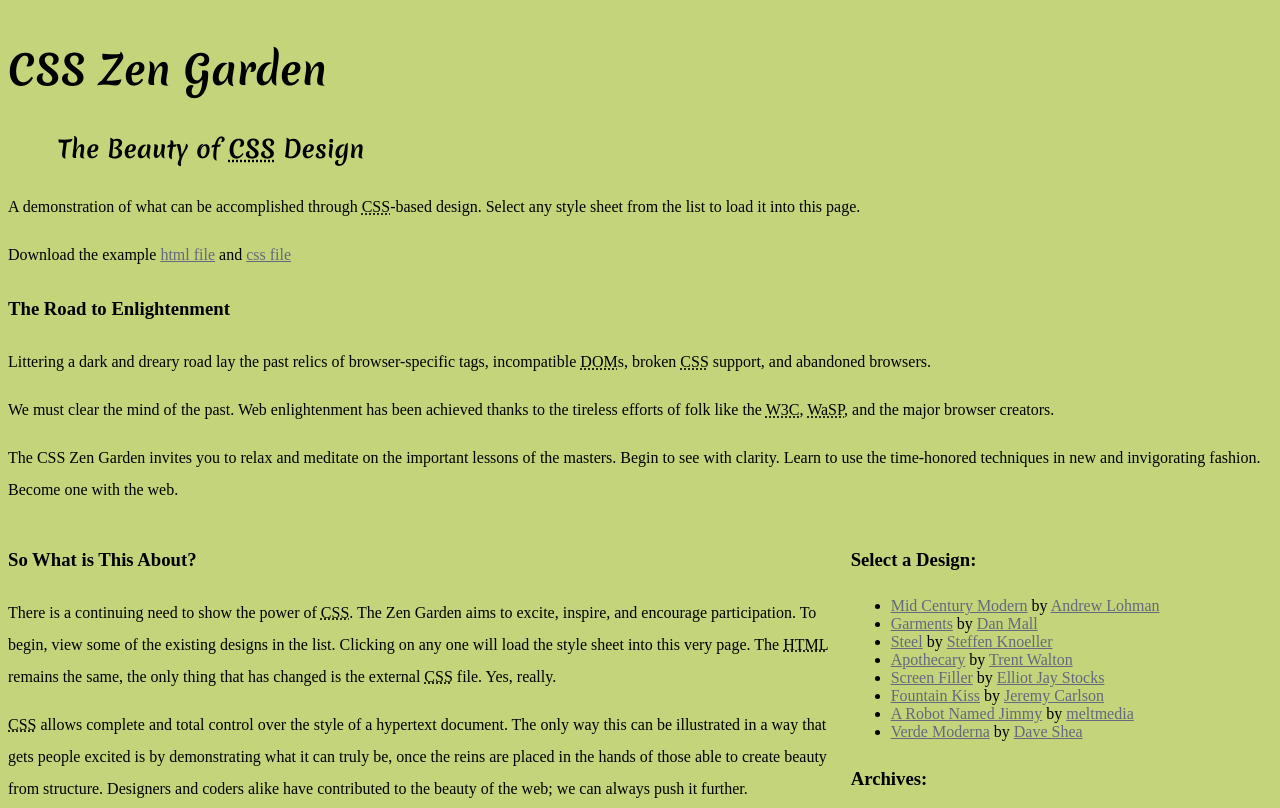
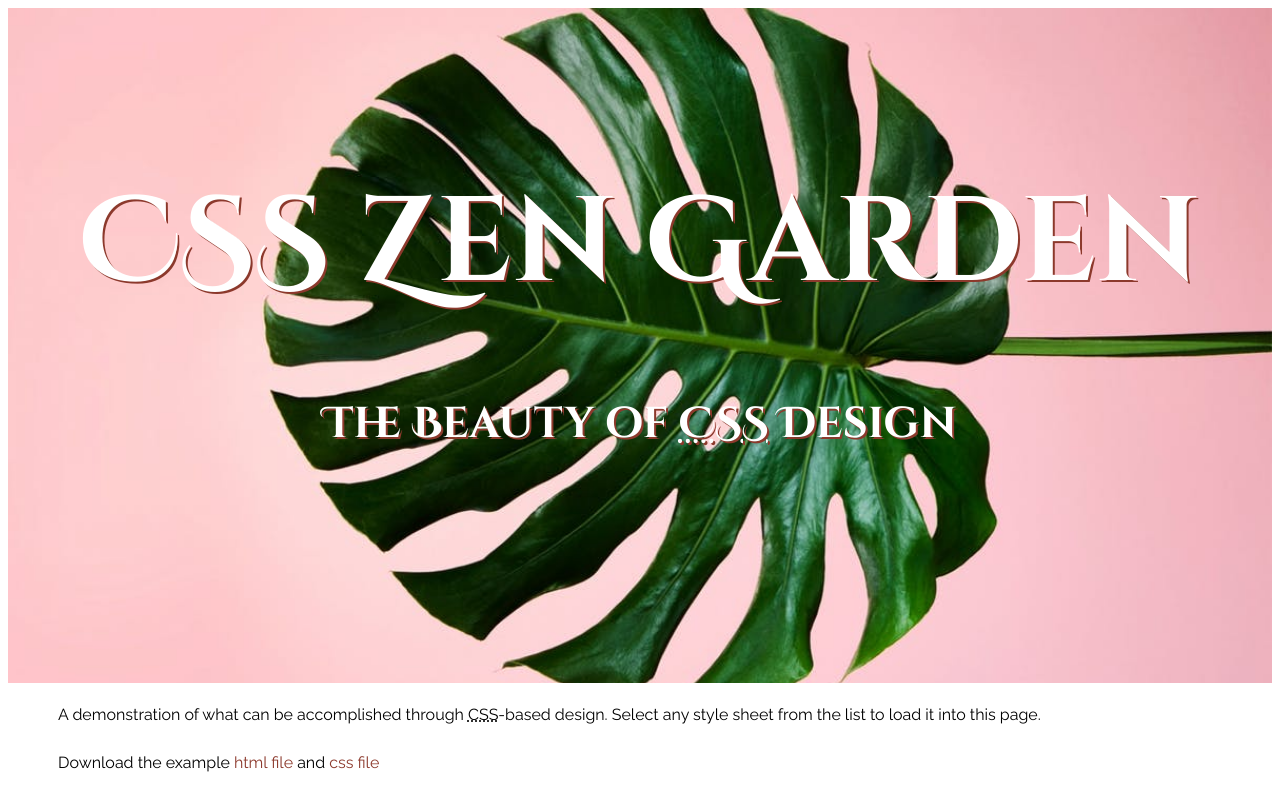
Before and after one commit to yahtzi/CSSFinalProject-01, a plain HTML site: page index.html in a window 1280 px wide. Shown: the top 808 px of the page. Drawn offline with Linux system fonts and the light colour scheme; a web font is replaced by a local one.

Commit message:
I added a new image and went for a better color theme and some new margins

```diff
--- a/style.css
+++ b/style.css
@@ -1,62 +1,57 @@
 /*
-font-family: 'Merienda', cursive;               Header
-font-family: 'Gentium Basic', serif;            Body
-
-    background-image: url(images/WaterGarden.jpg);
-    background-repeat: no-repeat;
-    height: 250px;
-
+font-family: 'Raleway', sans-serif;
+font-family: 'Cinzel Decorative', cursive;
 */
 
-@import url('https://fonts.googleapis.com/css?family=Gentium+Basic:400,400i,700|Merienda:400,700&display=swap');
+@import url('https://fonts.googleapis.com/css?family=Cinzel+Decorative:400,700|Raleway:400,500i,700,800i,900i&display=swap');
 
 a:link, a:visited {
-    color:#65697D;
+    color: #8C392C;
+    text-decoration: none;
 }
 
 a:focus, a:hover {
-    background-color: #E4E7AE;
+    background-color: #FCBFBF;
     border-radius: 5px;
-    text-decoration: none;
 }
 
 body {
     font-size: 16px;
-    font-family: 'Gentium Basic', serif;
-    background-color: #C3D47B;
+    font-family: 'Raleway', sans-serif;
 }
 
+
 h1 {
-
-    font-family: 'Merienda', cursive;
+    font-family: 'Cinzel Decorative', cursive;
     font-size: 250%;
     font-weight: bolder;
-
-    animation-duration: 4s;
-    animation-name: slidein;
+    position: relative;
+    top: 155px;
 }
 
-@keyframes slidein {
-        from {
-          margin-left: 100%;
-          width: 300%;
-        }
-
-        to {
-          margin-left: 0%;
-          width: 100%;
-        }
-      }
-
-
 h2 {
-    font-family: 'Merienda', cursive;
-    font-size: 150%;
-    margin: 25px 50px 25px 50px;
+    font-family: 'Cinzel Decorative', cursive;
+    font-size: 90%;
+    margin-top: 225px;
 }
 
 header {
-    background-image: url(images/);
+    background-image: url(images/leaf.jpg);
+    background-position: center;
+    background-repeat: no-repeat;
+    background-size: cover;
+    height: 675px;
+
+    color: white;
+    font-size: 3em;
+    margin-top: -100px;
+    text-shadow: #8C392C 2px 2px;
+    text-align: center;
+}
+
+h3 {
+    color: #ffa6a6;
+    text-shadow: #383838 2px 2px;
 }
 
 p, h3 {
@@ -65,7 +60,11 @@ p, h3 {
 
 .page-wrapper {
     display: grid;
-    grid-template-columns: repeat(3, 1fr)
+    grid-template-columns: repeat(3, 1fr);
+}
+
+.preamble, .summary {
+    margin: 0px 50px 50px 50px;
 }
 
 .intro {
@@ -76,4 +75,10 @@ p, h3 {
 .main {
     grid-column-start: 1;
     grid-column-end: 3;
+    margin: 0px 60px 50px 60px;
 }
+
+.sidebar {
+    background-color: #ffe8e8;
+    padding-left: 40px;
+}
```
Also changed, not shown: images/BasicGarden.jpg (deleted), images/SandRocks.jpg (deleted), images/WaterGarden.jpg (deleted), images/darkForest.jpg (deleted), images/leaf.jpg (added), images/zen.jpg (added), index.html (line endings or trailing spaces).
